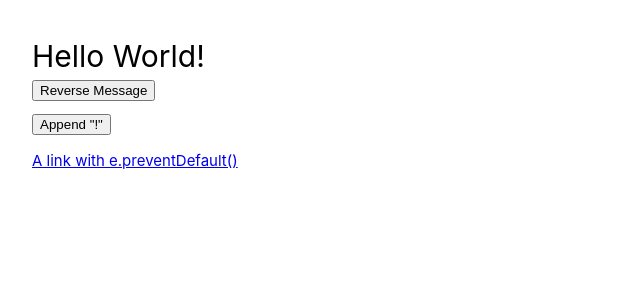
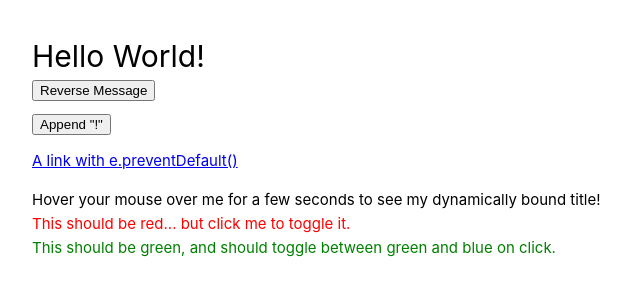
Before and after one commit to gregrossdev/js-vue, a Vue app in the folder 00-basics/: page / in a window 1280 px wide. Shown: the top 300 px of the page, without its empty margins (0-640 px from the left). Built offline with nearby package versions, Linux system fonts and the light colour scheme.

Commit message:
make attributes dynamic through v-bind directive

```diff
--- a/00-basics/src/App.vue
+++ b/00-basics/src/App.vue
@@ -3,30 +3,52 @@ import { ref } from 'vue'
 
 const message = ref('Hello World!')
 
+// Handling User Input
 function reverseMessage() {
-  // Access/mutate the value of a ref via
-  // its .value property.
+  // Access/mutate the value of a ref via its .value property.
   message.value = message.value.split('').reverse().join('')
 }
 
 function notify() {
   alert('navigation was prevented.')
 }
+// Attribute Bindings
+const isRed = ref(true)
+const color = ref('green')
+
+function toggleRed() {
+  isRed.value = !isRed.value
+}
+
+function toggleColor() {
+  color.value = color.value === 'green' ? 'blue' : 'green'
+}
+
 </script>
 
 <template>
 
   <h1>{{ message }}</h1>
+<!--  // Handling User Input-->
   <button @click="reverseMessage">Reverse Message</button>
   <button @click="message += '!'">Append "!"</button>
-
-  <!--
-    Vue also provides modifiers for common tasks
-    such as e.preventDefault() and e.stopPropagation()
-  -->
   <a href="https://vuejs.org" @click.prevent="notify">
     A link with e.preventDefault()
   </a>
+<!--  // Attribute Bindings-->
+  <p>
+    <span :title="message">
+      Hover your mouse over me for a few seconds to see my dynamically bound title!
+    </span>
+  </p>
+
+  <p :class="{ red: isRed }" @click="toggleRed">
+    This should be red... but click me to toggle it.
+  </p>
+
+  <p :style="{ color }" @click="toggleColor">
+    This should be green, and should toggle between green and blue on click.
+  </p>
 </template>
 
 <style>
@@ -34,4 +56,7 @@ button, a {
   display: block;
   margin-bottom: 1em;
 }
+.red {
+  color: red;
+}
 </style>
```
